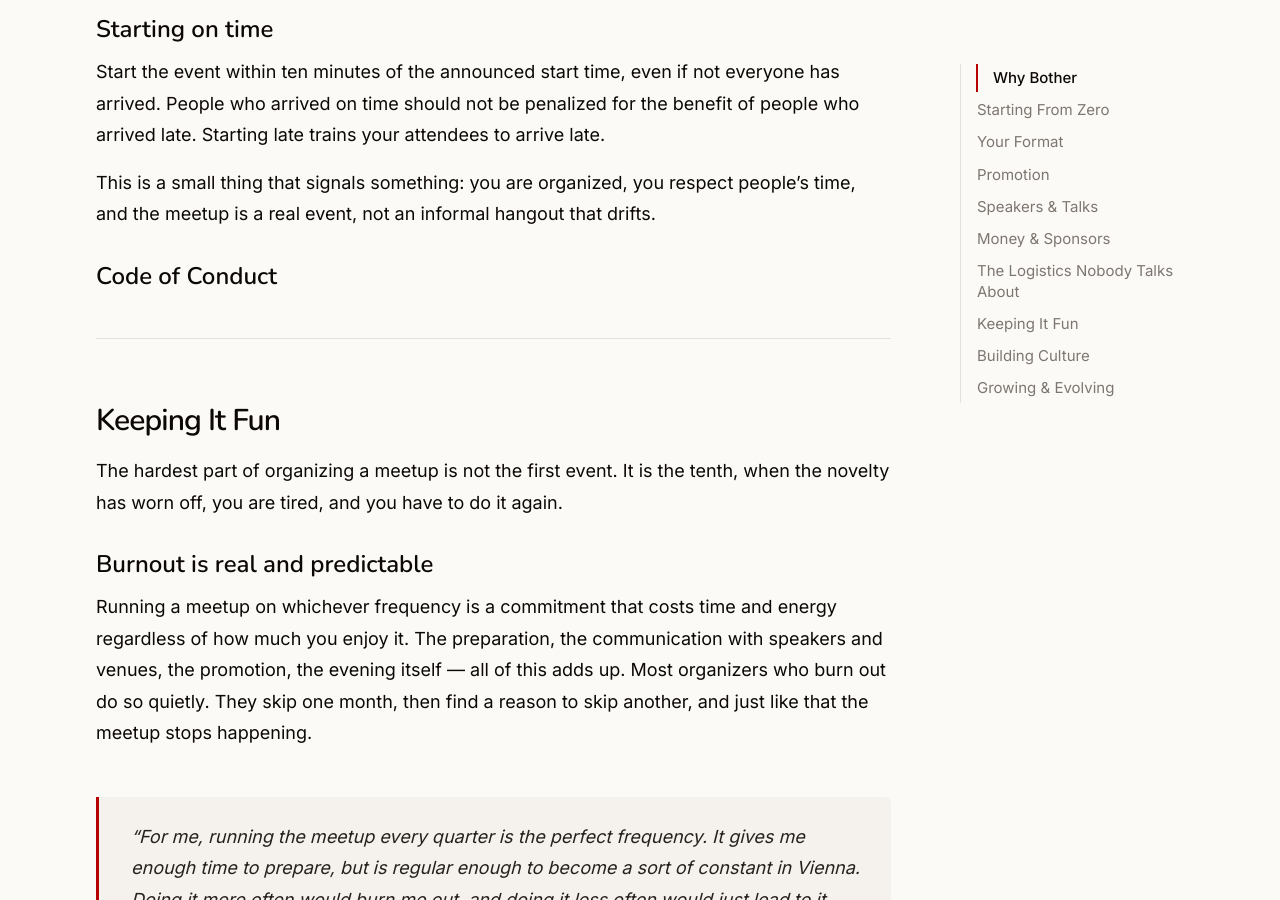
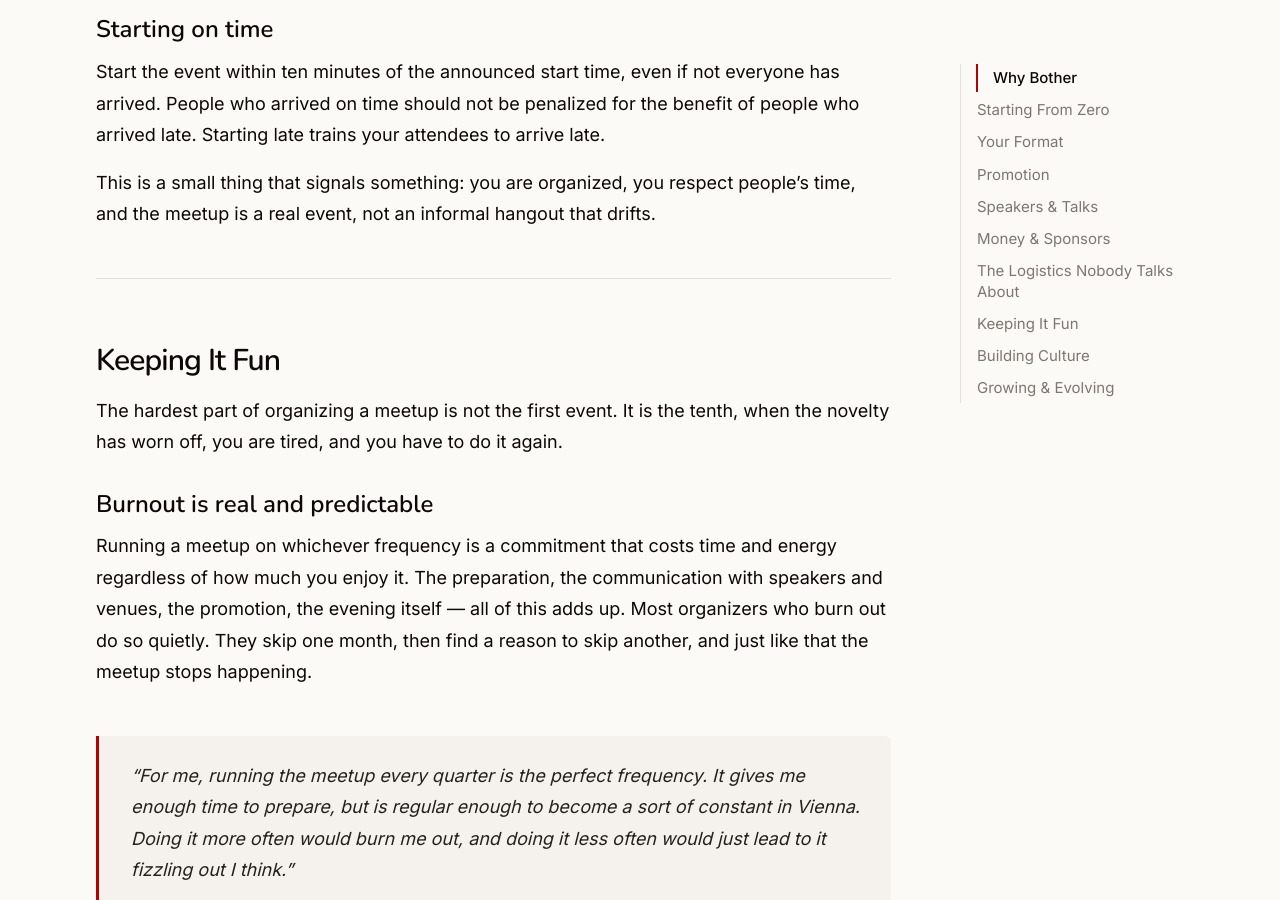
Before and after one commit to rubyevents/guides, a Jekyll site: the page built from meetups/index.md, in a window 1280 px wide and 900 px high, scrolled down 8007 px. Built offline with Jekyll 4.4.1, drawn with Linux system fonts in a browser that asks for light colours.

Commit message:
Remove stray heading

```diff
--- a/_includes/meetups/logistics.md
+++ b/_includes/meetups/logistics.md
@@ -24,6 +24,4 @@ Start the event within ten minutes of the announced start time, even if not ever
 
 This is a small thing that signals something: you are organized, you respect people's time, and the meetup is a real event, not an informal hangout that drifts.
 
-### Code of Conduct
-
 ---
```
